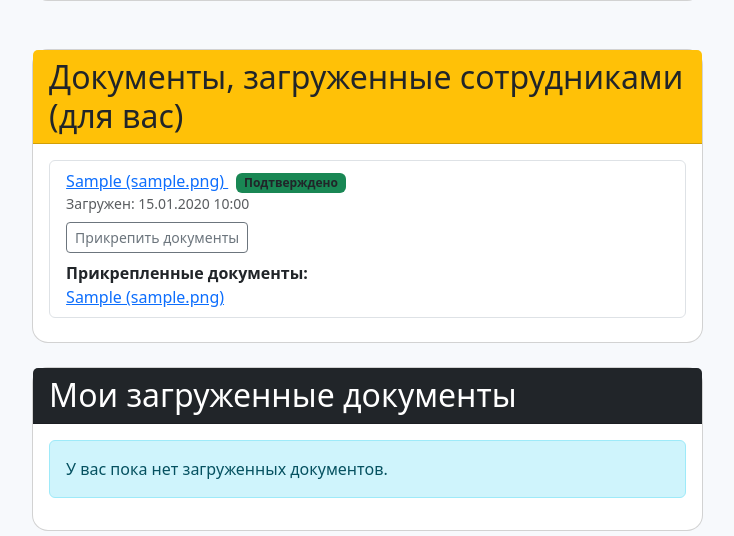
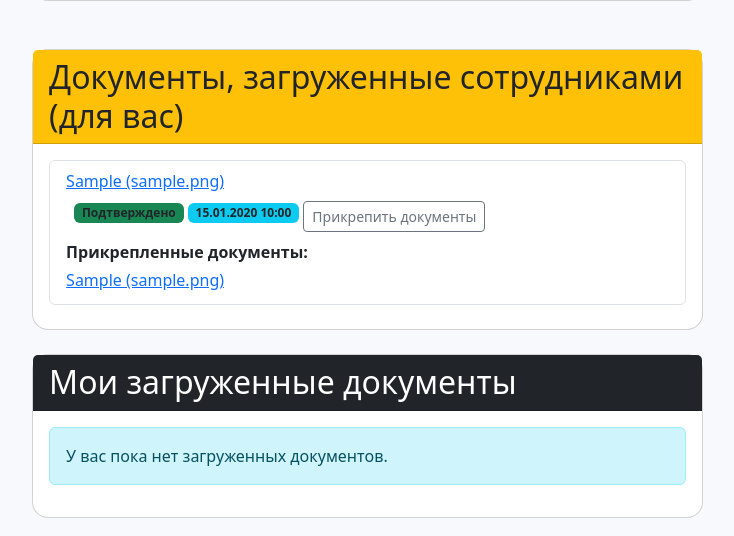
Before and after one commit to devBibin/putevka-v-zhizn, a Django app: page /documents/ in a window 1280 px wide. Shown: the part 548-1084 px from the top of the page, without its empty margins (379-1113 px from the left). Run offline with Django 5.2, Linux system fonts and the light colour scheme; a user stored in the database is signed in; tables that the repository leaves empty hold one stand-in row (values such as "Sample post"); some libraries are stand-ins or nearby versions.

Commit message:
fix: viewing docs

```diff
--- a/documents/templates/documents/documents_dashboard.html
+++ b/documents/templates/documents/documents_dashboard.html
@@ -31,7 +31,9 @@
                                         {{ field|add_class:"form-control"|attr:"accept:application/pdf,application/msword,text/plain,image/jpeg,image/png"|attr:"id:id_file_upload" }}
                                     {% elif field.name == 'caption' %}
                                         {{ field|add_class:"form-control"|attr:"id:id_caption_upload" }}
-                                        <div id="captionCharCount" class="form-text text-muted">0 / {{ field.field.max_length }} символов</div>
+                                        <div id="captionCharCount" class="form-text text-muted">0
+                                            / {{ field.field.max_length }} символов
+                                        </div>
                                     {% else %}
                                         {{ field|add_class:"form-control" }}
                                     {% endif %}
@@ -50,7 +52,8 @@
                                     {% endfor %}
                                 </div>
                             {% endif %}
-                            <button type="submit" class="btn btn-primary mt-3" id="uploadButton" disabled>Загрузить</button>
+                            <button type="submit" class="btn btn-primary mt-3" id="uploadButton" disabled>Загрузить
+                            </button>
                         </form>
                     </div>
                 </div>
@@ -68,8 +71,9 @@
                             <ul class="list-group">
                                 {% for doc in staff_documents %}
                                     <li class="list-group-item d-flex flex-column flex-md-row justify-content-between align-items-start align-items-md-center mb-2">
-                                        <div class="mb-2 mb-md-0">
-                                            <a href="{% url 'serve_document' doc.pk %}" target="_blank">
+                                        <div class="mb-2 mb-md-0 w-100 min-w-0">
+                                            <a href="{% url 'serve_document' doc.pk %}" target="_blank"
+                                               class="d-block text-break">
                                                 {{ doc.caption }} ({{ doc.user_file_name }})
                                             </a>
                                             <span class="badge
@@ -80,16 +84,18 @@
                                                 {% else %}bg-secondary{% endif %} text-dark ms-2">
                                                 {{ doc.get_status_display }}
                                             </span>
-                                            <small class="text-muted d-block">
-                                                Загружен: {{ doc.uploaded_at|date:"d.m.Y H:i" }}
-                                            </small>
+                                            <span class="badge bg-info text-dark">{{ doc.uploaded_at|date:"d.m.Y H:i" }}</span>
 
-                                            <button type="button" class="btn btn-sm btn-outline-secondary mt-2 attach-button" data-document-id="{{ doc.pk }}">
+                                            <button type="button"
+                                                    class="btn btn-sm btn-outline-secondary mt-2 attach-button"
+                                                    data-document-id="{{ doc.pk }}">
                                                 Прикрепить документы
                                             </button>
 
-                                            <div class="attach-form-container mt-3" id="attach-form-{{ doc.pk }}" style="display:none;">
-                                                <form method="post" action="" class="attach-documents-form" id="attachForm-{{ doc.pk }}">
+                                            <div class="attach-form-container mt-3" id="attach-form-{{ doc.pk }}"
+                                                 style="display:none;">
+                                                <form method="post" action="" class="attach-documents-form"
+                                                      id="attachForm-{{ doc.pk }}">
                                                     {% csrf_token %}
                                                     <input type="hidden" name="form_type" value="attach_documents_form">
                                                     <input type="hidden" name="target_document_id" value="{{ doc.pk }}">
@@ -97,8 +103,12 @@
                                                         {{ attach_documents_form.documents_to_attach.label_tag }}
                                                         {% for checkbox in attach_documents_form.documents_to_attach %}
                                                             <div class="form-check">
-                                                                <input type="checkbox" name="documents_to_attach" id="{{ checkbox.id_for_label }}" value="{{ checkbox.data.value }}" {% if checkbox.data.selected %}checked{% endif %}>
-                                                                <label class="form-check-label" for="{{ checkbox.id_for_label }}">
+                                                                <input type="checkbox" name="documents_to_attach"
+                                                                       id="{{ checkbox.id_for_label }}"
+                                                                       value="{{ checkbox.data.value }}"
+                                                                       {% if checkbox.data.selected %}checked{% endif %}>
+                                                                <label class="form-check-label"
+                                                                       for="{{ checkbox.id_for_label }}">
                                                                     {{ checkbox.choice_label }}
                                                                 </label>
                                                             </div>
@@ -107,25 +117,30 @@
                                                             <div class="text-danger small">{{ error }}</div>
                                                         {% endfor %}
                                                     </div>
-                                                    <button type="submit" class="btn btn-success btn-sm attach-submit-button" disabled>Прикрепить</button>
+                                                    <button type="submit"
+                                                            class="btn btn-success btn-sm attach-submit-button"
+                                                            disabled>Прикрепить
+                                                    </button>
                                                 </form>
                                             </div>
 
                                             {% if doc.related_documents.all %}
                                                 <div class="mt-2">
                                                     <strong>Прикрепленные документы:</strong>
-                                                    <ul class="list-unstyled">
+                                                    <ul class="list-unstyled mt-1">
                                                         {% for related_doc in doc.related_documents.all %}
-                                                            <li>
-                                                                <a href="{% url 'serve_document' related_doc.pk %}" target="_blank">
-                                                                    {{ related_doc.caption }} ({{ related_doc.user_file_name }})
+                                                            <li class="mb-1">
+                                                                <a href="{% url 'serve_document' related_doc.pk %}"
+                                                                   target="_blank"
+                                                                   class="d-block text-break">
+                                                                    {{ related_doc.caption }}
+                                                                    ({{ related_doc.user_file_name }})
                                                                 </a>
                                                             </li>
                                                         {% endfor %}
                                                     </ul>
                                                 </div>
                                             {% endif %}
-
                                         </div>
                                     </li>
                                 {% endfor %}
@@ -150,23 +165,29 @@
                         {% if user_documents %}
                             <ul class="list-group">
                                 {% for doc in user_documents %}
-                                    <li class="list-group-item d-flex justify-content-between align-items-center">
-                                        <div>
-                                            <a href="{% url 'serve_document' doc.pk %}"
-                                               target="_blank">{{ doc.caption|default:doc.user_file_name }}</a>
+                                    <li class="list-group-item d-flex flex-column flex-md-row justify-content-between align-items-start align-items-md-center gap-2">
+                                        <!-- Левая колонка: текст, занимает доступную ширину -->
+                                        <div class="w-100 min-w-0">
+                                            <a href="{% url 'serve_document' doc.pk %}" target="_blank"
+                                               class="d-block text-break">
+                                                {{ doc.caption|default:doc.user_file_name }}
+                                            </a>
+                                            {% if doc.caption %}
+                                                <small class="text-muted d-block text-break">{{ doc.user_file_name }}</small>
+                                            {% endif %}
+                                        </div>
+
+                                        <div class="d-flex flex-wrap align-items-center ms-md-2 gap-2 flex-shrink-0">
                                         <span class="badge
                                           {% if doc.status == 'APPROVED' %}bg-success
                                           {% elif doc.status == 'PENDING' %}bg-warning text-dark
                                           {% elif doc.status == 'QUESTION' %}bg-danger
-                                                {% else %}bg-secondary{% endif %} ms-2">
+                                          {% else %}bg-secondary{% endif %}">
                                           {{ doc.get_status_display }}
                                         </span>
-                                            {% if doc.caption %}
-                                                <small class="text-muted d-block">{{ doc.user_file_name }}</small>
-                                            {% endif %}
-                                        </div>
-                                        <div class="d-flex align-items-center">
-                                            <span class="badge bg-info text-dark me-2">{{ doc.uploaded_at|date:"d.m.Y H:i" }}</span>
+
+                                            <span class="badge bg-info text-dark">{{ doc.uploaded_at|date:"d.m.Y H:i" }}</span>
+
                                             <form action="{% url 'delete_document' doc.pk %}" method="post"
                                                   onsubmit="return confirm('Вы уверены, что хотите удалить этот документ?');">
                                                 {% csrf_token %}
@@ -174,6 +195,7 @@
                                             </form>
                                         </div>
                                     </li>
+
                                 {% endfor %}
                             </ul>
                         {% else %}
@@ -191,7 +213,7 @@
 {# ВАЖНО: скрипт вынесен на верхний уровень, а не внутри content #}
 {% block extra_js %}
     <script>
-document.addEventListener('DOMContentLoaded', function() {
+        document.addEventListener('DOMContentLoaded', function () {
             const captionInput = document.getElementById('id_caption_upload');
             const fileInput = document.getElementById('id_file_upload');
             const uploadButton = document.getElementById('uploadButton');
@@ -235,7 +257,7 @@
 
             // Показ/скрытие формы прикрепления
             document.querySelectorAll('.attach-button').forEach(button => {
-        button.addEventListener('click', function() {
+                button.addEventListener('click', function () {
                     const documentId = this.dataset.documentId;
                     const formContainer = document.getElementById(`attach-form-${documentId}`);
                     const attachForm = document.getElementById(`attachForm-${documentId}`);
```
Lines whose indentation alone changed are shown as unchanged.
